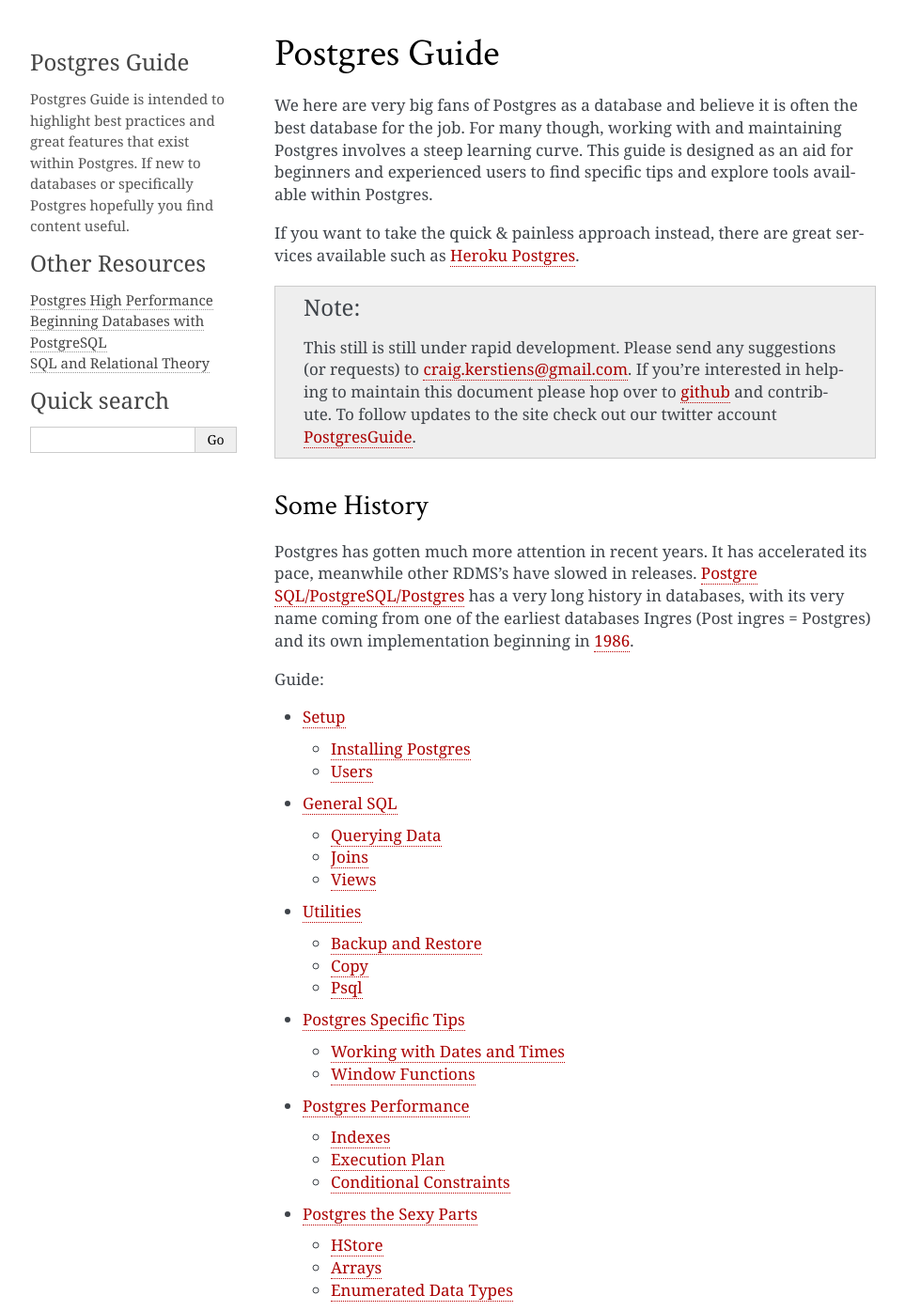
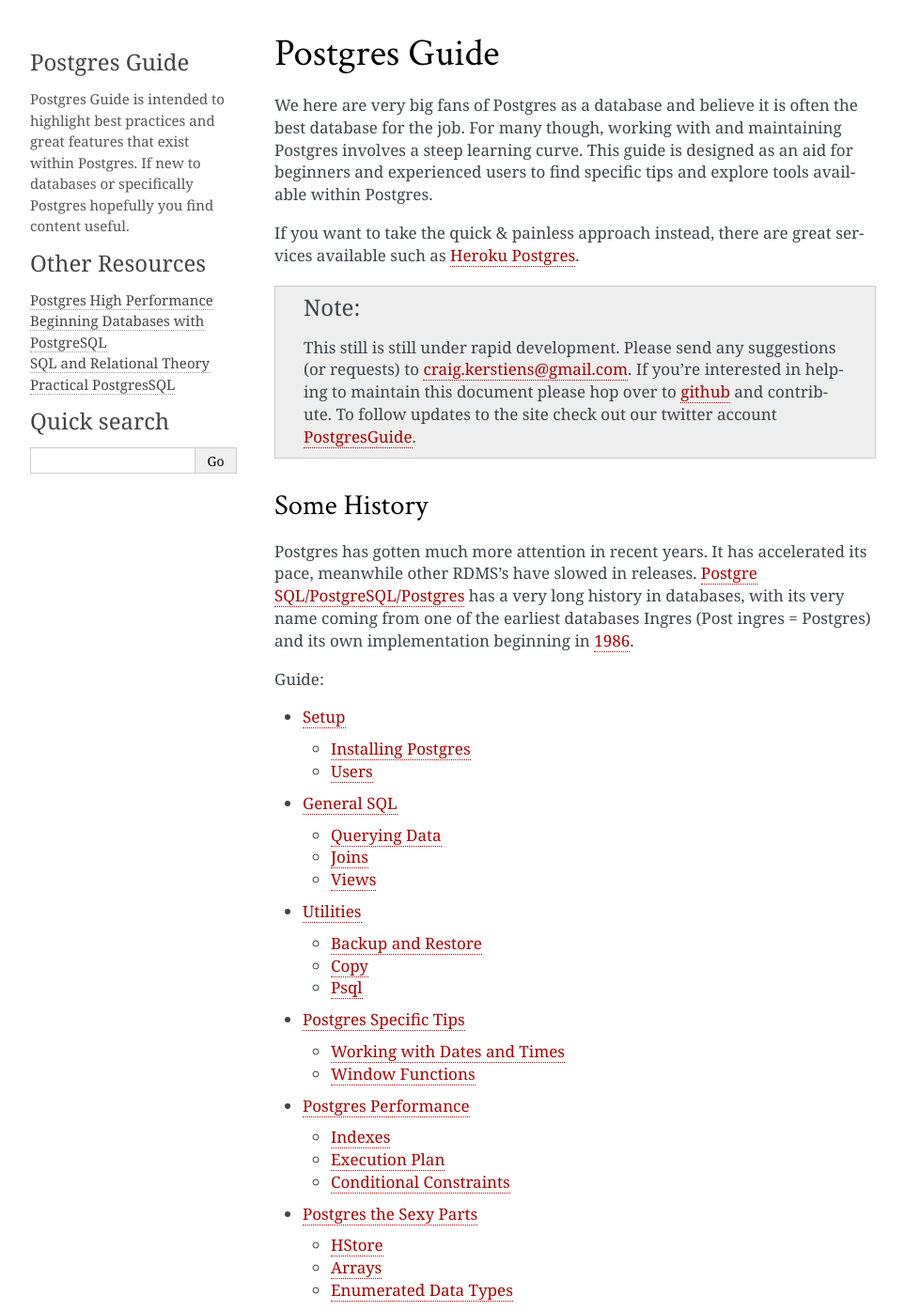
Before and after one commit to craigkerstiens/postgresguide.com, a Sphinx documentation site: the page built from source/index.rst, in a window 1280 px wide. Shown: the whole page at 94% size, without its empty margins (148-1111 px from the left). Built offline with Sphinx 7.4.7, drawn with Linux system fonts in a browser that asks for light colours.

Commit message:
+ add a sidebar link to "Practical PostgreSQL"
  - this is a link to a free & online edition of the
    "Practical PostgreSQL" book from O'Reilly.

```diff
--- a/source/_templates/sidebardetail.html
+++ b/source/_templates/sidebardetail.html
@@ -3,4 +3,5 @@
   <li><a href="http://www.amazon.com/gp/product/184951030X/ref=as_li_qf_sp_asin_tl?ie=UTF8&tag=mypred-20&linkCode=as2&camp=1789&creative=9325&creativeASIN=184951030X" onClick="recordOutboundLink(this, 'Outbound Links', 'http://www.amazon.com/gp/product/184951030X/ref=as_li_qf_sp_asin_tl?ie=UTF8&tag=mypred-20&linkCode=as2&camp=1789&creative=9325&creativeASIN=184951030X');return false;">Postgres High Performance</a>
   <li><a href="http://www.amazon.com/gp/product/1590594789/ref=as_li_qf_sp_asin_tl?ie=UTF8&tag=mypred-20&linkCode=as2&camp=1789&creative=9325&creativeASIN=1590594789" onClick="recordOutboundLink(this, 'Outbound Links', 'http://www.amazon.com/gp/product/1590594789/ref=as_li_qf_sp_asin_tl?ie=UTF8&tag=mypred-20&linkCode=as2&camp=1789&creative=9325&creativeASIN=1590594789');return false;">Beginning Databases with PostgreSQL</a>
   <li><a href="http://www.amazon.com/gp/product/1449316409/ref=as_li_qf_sp_asin_tl?ie=UTF8&tag=mypred-20&linkCode=as2&camp=1789&creative=9325&creativeASIN=1449316409" onClick="recordOutboundLink(this, 'Outbound Links', 'http://www.amazon.com/gp/product/1449316409/ref=as_li_qf_sp_asin_tl?ie=UTF8&tag=mypred-20&linkCode=as2&camp=1789&creative=9325&creativeASIN=1449316409');return false;">SQL and Relational Theory</a>
+  <li><a href="http://www.commandprompt.com/ppbook/">Practical PostgresSQL</a>
 </ul>
--- a/source/_templates/sidebarintro.html
+++ b/source/_templates/sidebarintro.html
@@ -9,4 +9,5 @@
   <li><a href="http://www.amazon.com/gp/product/184951030X/ref=as_li_qf_sp_asin_tl?ie=UTF8&tag=mypred-20&linkCode=as2&camp=1789&creative=9325&creativeASIN=184951030X" onClick="recordOutboundLink(this, 'Outbound Links', 'http://www.amazon.com/gp/product/184951030X/ref=as_li_qf_sp_asin_tl?ie=UTF8&tag=mypred-20&linkCode=as2&camp=1789&creative=9325&creativeASIN=184951030X');return false;">Postgres High Performance</a>
   <li><a href="http://www.amazon.com/gp/product/1590594789/ref=as_li_qf_sp_asin_tl?ie=UTF8&tag=mypred-20&linkCode=as2&camp=1789&creative=9325&creativeASIN=1590594789" onClick="recordOutboundLink(this, 'Outbound Links', 'http://www.amazon.com/gp/product/1590594789/ref=as_li_qf_sp_asin_tl?ie=UTF8&tag=mypred-20&linkCode=as2&camp=1789&creative=9325&creativeASIN=1590594789');return false;">Beginning Databases with PostgreSQL</a>
   <li><a href="http://www.amazon.com/gp/product/1449316409/ref=as_li_qf_sp_asin_tl?ie=UTF8&tag=mypred-20&linkCode=as2&camp=1789&creative=9325&creativeASIN=1449316409" onClick="recordOutboundLink(this, 'Outbound Links', 'http://www.amazon.com/gp/product/1449316409/ref=as_li_qf_sp_asin_tl?ie=UTF8&tag=mypred-20&linkCode=as2&camp=1789&creative=9325&creativeASIN=1449316409');return false;">SQL and Relational Theory</a>
+  <li><a href="http://www.commandprompt.com/ppbook/">Practical PostgresSQL</a>
 </ul>
```
